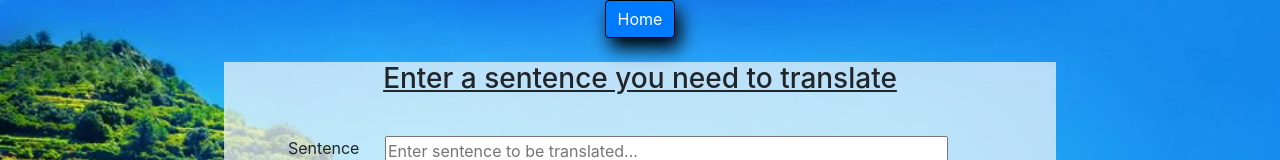
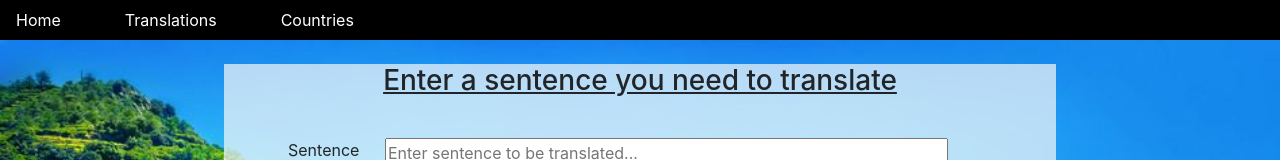
Before and after one commit to piferdg/SayWhat_frontend, a React (Create React App) app in the folder saywhat/: page /translate in a window 1280 px wide. Shown: the top 160 px of the page. Built offline with nearby package versions, Linux system fonts and the light colour scheme; no server answers.

Commit message:
Adding a navbar component and removing navigations buttons on other components. App is working but needs more styling and layout work

```diff
--- a/saywhat/src/App.css
+++ b/saywhat/src/App.css
@@ -6,6 +6,41 @@
 body {
   overscroll-behavior: none;
 }
+
+/* ////////////////////////////////////   Navbar   /////////////////////// */
+
+.navbar {
+  height: 5vh;
+  background-color: black;
+}
+
+.nav {
+  display: flex;
+  flex-direction: row;
+  justify-content: flex-end;
+}
+
+.nav-home-link {
+  padding-right: 5vw;
+}
+
+.nav-translate-link {
+  padding-right: 5vw;
+}
+
+.nav-home-link a{
+  color: white;
+}
+
+.nav-translate-link a{
+  color: white;
+}
+
+.nav-countries-link a{
+  color: white;
+}
+
+
 
 /* ////////////////////////////////////   Home page   //////////////////// */
 
--- a/saywhat/src/App.js
+++ b/saywhat/src/App.js
@@ -7,12 +7,14 @@ import Countries from './components/Countries'
 import CountryForm from './components/CountryForm'
 import Footer from './components/Footer'
 import UpdateCountry from './components/UpdateCountry'
+import Navigation from './components/Navigation'
 
 class App extends Component {
   render(){
     return(
       <BrowserRouter>
         <div className='app'>
+          <Navigation />
           <Switch>
             <Route path='/' component={Home} exact />
             <Route path='/translate' component={Translate} exact />
--- a/saywhat/src/components/Countries.js
+++ b/saywhat/src/components/Countries.js
@@ -6,9 +6,9 @@ import { Button} from 'reactstrap';
 class Countries extends Component {
 
   state = {
-   allCountries: [],
-   countryName: '',
-   gotData: false
+    allCountries: [],
+    countryName: '',
+    gotData: false
   }
 
   componentDidMount() {
@@ -44,11 +44,11 @@ class Countries extends Component {
   render() {
     return (
       <div className='countries-page'>
-        <NavLink to='/'>
+        {/* <NavLink to='/'>
           <div className='homepage-link-on-countries-page'>
             <Button className='home-button' color="primary">Home</Button>
           </div>
-        </NavLink>
+        </NavLink> */}
         <NavLink to='/new-country'>
           <div className='add-country-button'>
             <Button className='new-country-button' color="success">Add a New Country</Button>
--- a/saywhat/src/components/CountryForm.js
+++ b/saywhat/src/components/CountryForm.js
@@ -1,5 +1,5 @@
 import React, { Component } from 'react'
-import { NavLink } from 'react-router-dom'
+// import { NavLink } from 'react-router-dom'
 import { Button, Alert } from 'reactstrap';
 
 class CountryForm extends Component {
@@ -72,13 +72,13 @@ class CountryForm extends Component {
           :
           null
         }
-        <div className='back-to-countries-navlink'>
+        {/* <div className='back-to-countries-navlink'>
           <NavLink to='/countries'>
             <div className='countries-link-on-country-form-page'>
               <Button className='back-to-countries-button' color="primary">Back to Countries</Button>
             </div>
           </NavLink>
-        </div>
+        </div> */}
         <h1>Add Country</h1>
         <div className='country-form-container'>
           <form className='country-form' onSubmit={this.handleSubmit} >
--- a/saywhat/src/components/Home.js
+++ b/saywhat/src/components/Home.js
@@ -1,7 +1,7 @@
 import React, { Component } from 'react'
-import { NavLink } from 'react-router-dom'
+// import { NavLink } from 'react-router-dom'
 import logo from '../assets/logo.png'
-import { Button } from 'reactstrap';
+// import { Button } from 'reactstrap';
 
 class Home extends Component {
 
@@ -16,7 +16,7 @@ class Home extends Component {
           <div className='logo'>
             <img src={logo} alt='saywhat logo' />
           </div>
-          <div className='homepage-links'>
+          {/* <div className='homepage-links'>
             <NavLink to='/translate'>
               <div className='homepage-translation-link-text'>
                 <Button className='translations-button-homepage' color='primary'>Translations</Button>
@@ -27,7 +27,7 @@ class Home extends Component {
                 <Button className='countries-button-homepage' color='primary' >Countries</Button>
               </div>
             </NavLink>
-          </div>
+          </div> */}
         </div>
       </div>
     )
--- /dev/null
+++ b/saywhat/src/components/Navigation.js
@@ -0,0 +1,29 @@
+import React from "react";
+import { Nav, NavItem } from "reactstrap";
+import { NavLink } from "react-router-dom";
+
+export default class Navigation extends React.Component {
+  render() {
+    return (
+      <div className="navbar">
+        <Nav>
+          <div className='nav-home-link'>
+            <NavItem>
+              <NavLink to="/">Home</NavLink>
+            </NavItem>
+          </div>
+          <div className='nav-translate-link'>
+            <NavItem>
+              <NavLink to="/translate">Translations</NavLink>
+            </NavItem>
+          </div>
+          <div className='nav-countries-link'>
+            <NavItem>
+              <NavLink to="/countries">Countries</NavLink>
+            </NavItem>
+          </div>
+        </Nav>
+      </div>
+    );
+  }
+}
--- a/saywhat/src/components/Translate.js
+++ b/saywhat/src/components/Translate.js
@@ -64,11 +64,11 @@ class Translate extends Component {
     const translation = this.state.translatedSentence
     return (
       <div className='translation-page'>
-        <NavLink to='/'>
+        {/* <NavLink to='/'>
           <div className='homepage-link-on-translations-page'>
             <Button className='home-button' color="primary">Home</Button>
           </div>
-        </NavLink>
+        </NavLink> */}
         <div className='translation-form-container'>
           <div className='translation-form'>
             <form onSubmit={this.handleSubmit}>
--- a/saywhat/src/components/UpdateCountry.js
+++ b/saywhat/src/components/UpdateCountry.js
@@ -67,13 +67,13 @@ class UpdateCountry extends Component {
   render() {
     return (
       <div className='update-country-page'>
-        <div className='back-to-countries-navlink'>
+        {/* <div className='back-to-countries-navlink'>
           <NavLink to='/countries'>
             <div className='countries-link-on-country-form-page'>
               <Button className='back-to-countries-button' color="primary">Back to Countries</Button>
             </div>
           </NavLink>
-        </div>
+        </div> */}
         <h1>Update Country</h1>
         <div className='country-update-container'>
           <form className='country-form' onSubmit={this.handleSubmit} >
```
